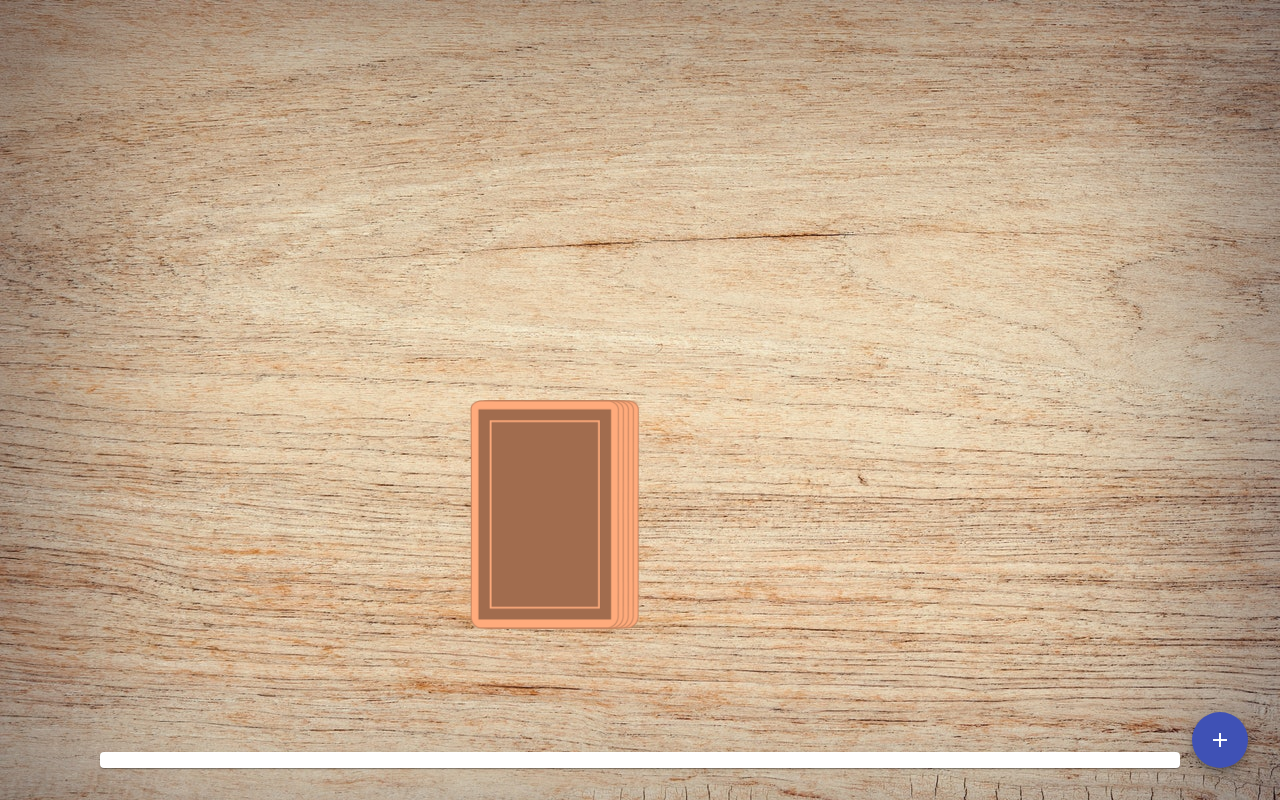
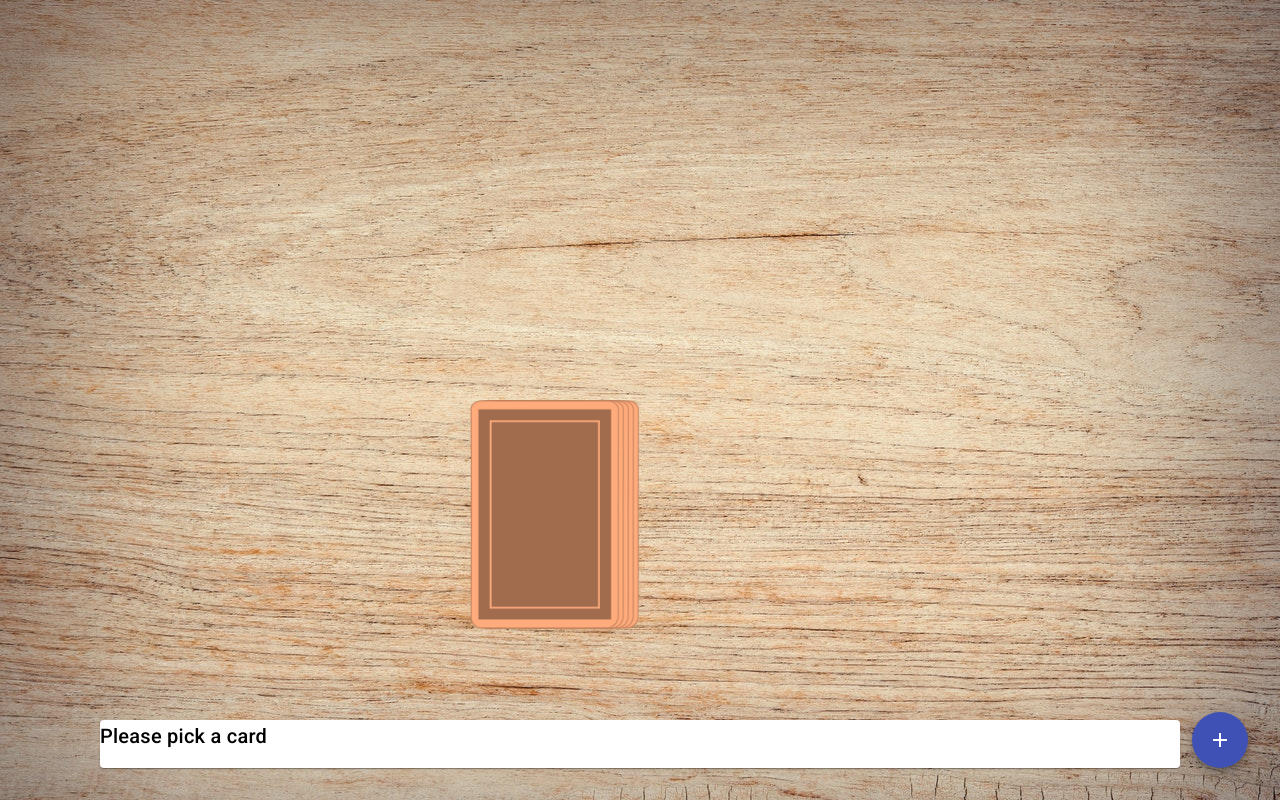
Before and after one commit to 0xHaoMoon/rinfoffire, an Angular app: page /game in a window 1280 px wide. Built offline with nearby package versions, Linux system fonts and the light colour scheme.

Commit message:
fix empty info box

```diff
--- a/src/app/game-info/game-info.component.html
+++ b/src/app/game-info/game-info.component.html
@@ -1,5 +1,5 @@
 <mat-card >
-  <mat-card-title>{{title}}</mat-card-title>
+  <mat-card-title>{{card? title : 'Please pick a card'}}</mat-card-title>
   <mat-card-content>{{description}}</mat-card-content>
 
   </mat-card>
```
